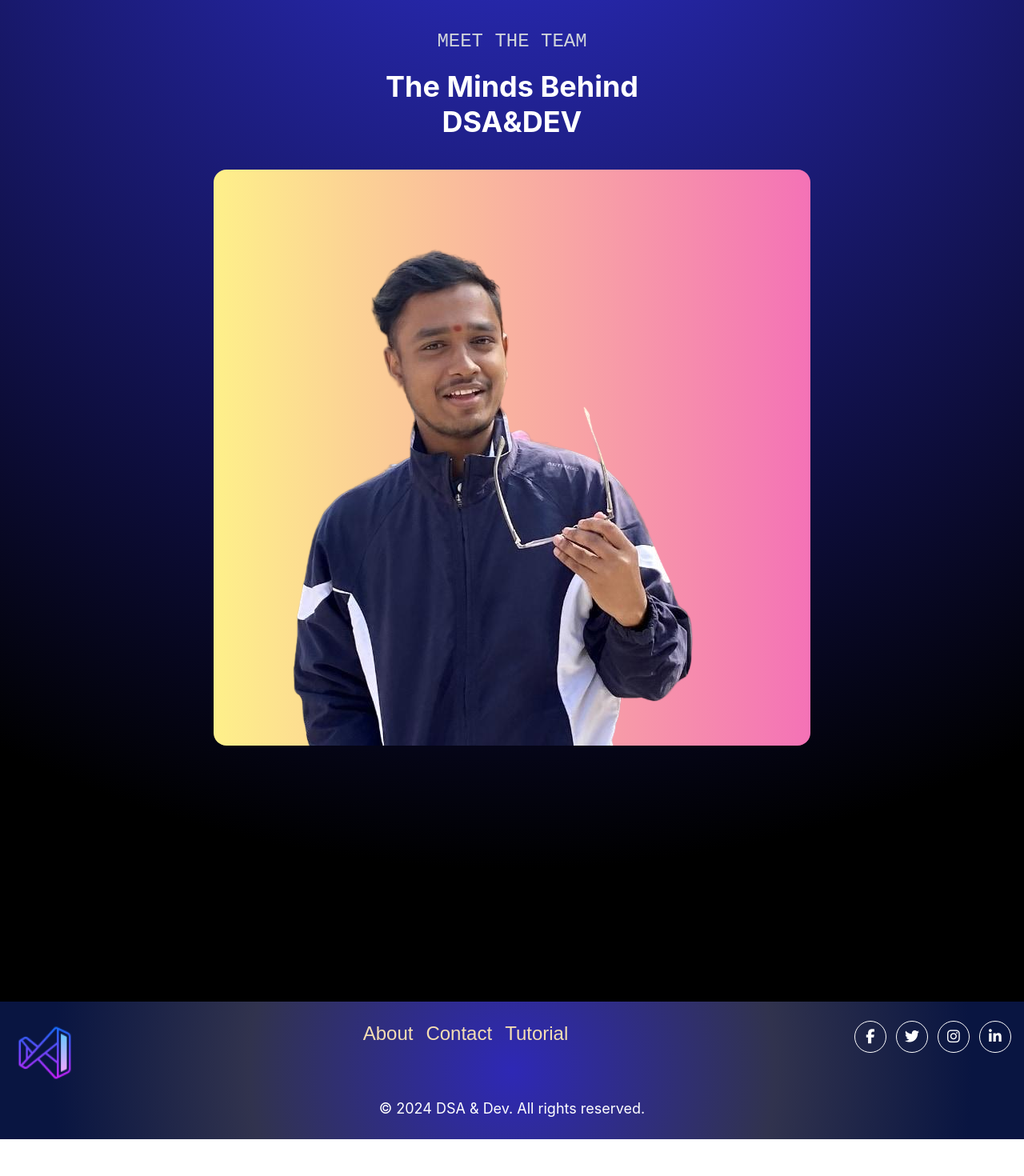
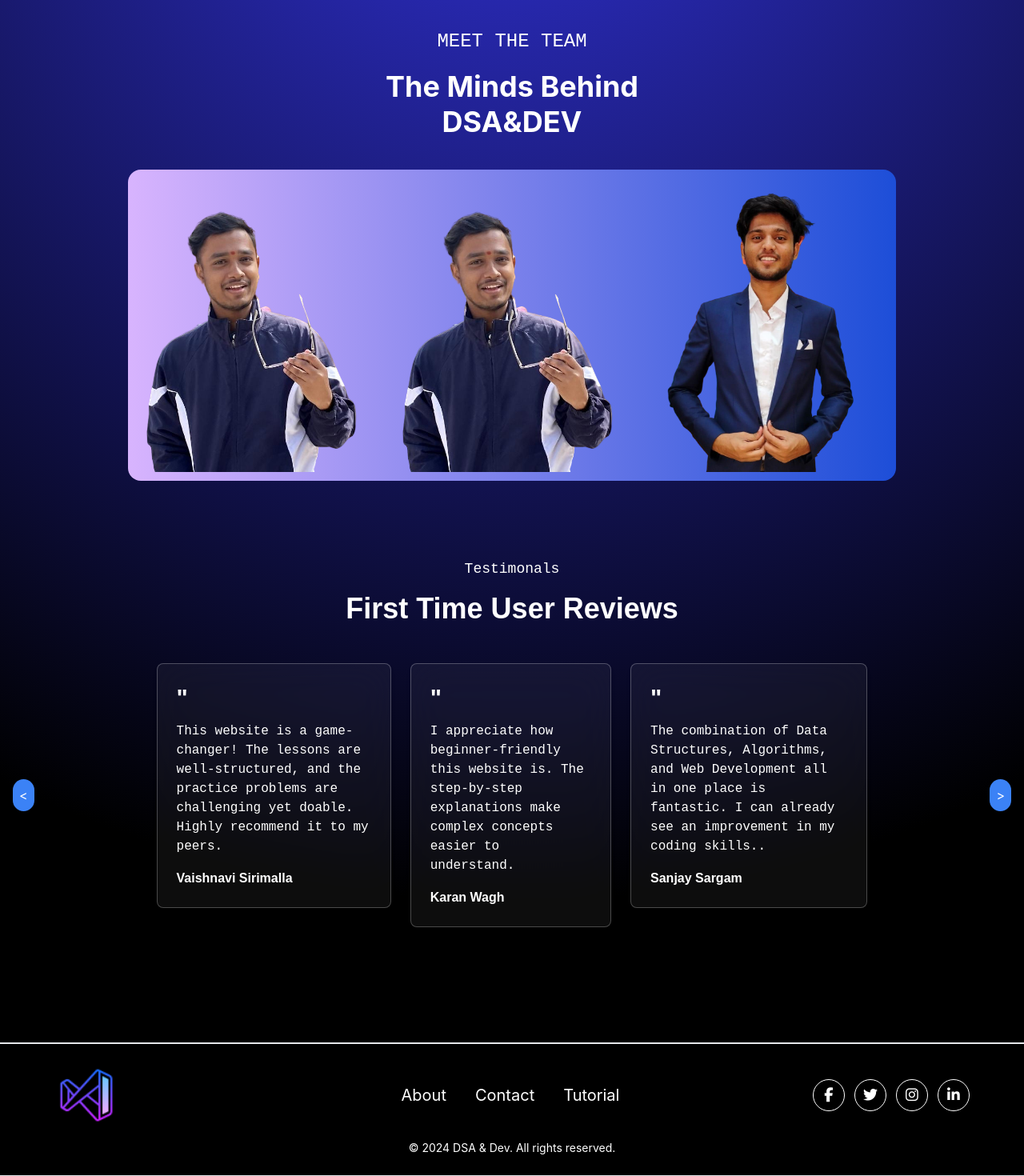
Before and after one commit to VAISHNA1102/DSAandDEV, a React (Create React App) app: page / in a window 1280 px wide. Shown: the part 2094-3564 px from the top of the page at 80% size. Before the commit the page ends 3518 px from the top, so only its background shows below. Built offline with nearby package versions, Linux system fonts and the light colour scheme.

Commit message:
Review components added

```diff
--- a/src/components/Footer.js
+++ b/src/components/Footer.js
@@ -5,19 +5,16 @@
 
 const Footer = () => {
     return (
-        <footer className="text-white py-6" style={{
-            background: 'rgb(46,40,181)',
-            background: 'radial-gradient(circle, rgba(46,40,181,1) 0%, rgba(49,51,78,1) 51%, rgba(9,21,65,1) 89%)'
-        }}>
+        <footer className="text-white py-6 border-b border-t-2">
             <div className="container mx-auto px-4">
-                <div className="flex flex-col md:flex-row justify-between items-center md:items-start mb-4">
+                <div className="flex flex-col md:flex-row justify-between items-center md:items-center mb-4 md:w-11/12 md:mx-auto">
                     <div className="mb-4 md:mb-0">
                         <img src={logo} className="h-20 mx-auto md:mx-0" alt="Logo" />
                     </div>
-                    <div className="space-x-0 md:space-x-4 mb-4 md:mb-0 text-center md:text-left">
-                        <a href="#" className="back block md:inline md:text-2xl ">About</a>
-                        <a href="#" className="back block md:inline md:text-2xl ">Contact</a>
-                        <a href="#" className="back block md:inline md:text-2xl ">Tutorial</a>
+                    <div className="space-x-0 md:space-x-1 mb-4 md:mb-0 text-center md:text-left space-y-2 md:ml-28">
+                        <a href="/" className="hover:bg-gradient-to-r from-purple-300 to-blue-700 px-4 hover:text-black block md:inline hover:rounded-md md:text-xl">About</a>
+                        <a href="/" className="hover:bg-gradient-to-r from-purple-300 to-blue-700 px-4 hover:text-black block md:inline hover:rounded-md md:text-xl ">Contact</a>
+                        <a href="/" className="hover:bg-gradient-to-r from-purple-300 to-blue-700 px-4 hover:text-black block md:inline hover:rounded-md md:text-xl ">Tutorial</a>
                     </div>
                     <div className="flex justify-center md:justify-start space-x-4 sm:space-x-3 xs:space-x-2">
                         <a href="https://www.facebook.com" className="icons" target="_blank" rel="noopener noreferrer">
@@ -34,7 +31,7 @@
                         </a>
                     </div>
                 </div>
-                <div className="text-sm text-center md:text-lg">
+                <div className="text-sm text-center">
                     &copy; {new Date().getFullYear()} DSA & Dev. All rights reserved.
                 </div>
             </div>
--- a/src/components/Home.js
+++ b/src/components/Home.js
@@ -5,6 +5,7 @@
 import Info from './Info'
 import Team from './Team'
 import Footer from './Footer'
+import Testimonals from './Testimonals'
 
 function Home() {
   return (
@@ -14,6 +15,7 @@
       <Details/>
       <Info/>
       <Team/>
+      <Testimonals/>
       <Footer/>
     </div>
   )
--- /dev/null
+++ b/src/components/Reviews.js
@@ -0,0 +1,85 @@
+import React, { useState,useEffect } from 'react';
+
+const reviews = [
+  {
+    review: "This website is a game-changer! The lessons are well-structured, and the practice problems are challenging yet doable. Highly recommend it to my peers.",
+    name: "Vaishnavi Sirimalla"
+  },
+  {
+    review: "I appreciate how beginner-friendly this website is. The step-by-step explanations make complex concepts easier to understand.",
+    name: "Karan Wagh"
+  },
+  {
+    review: "The combination of Data Structures, Algorithms, and Web Development all in one place is fantastic. I can already see an improvement in my coding skills..",
+    name: "Sanjay Sargam"
+  },
+  {
+    review: "The UI is clean and intuitive, which makes navigating through the lessons and exercises a breeze. I love how I can track my progress.",
+    name: "Tina Dalvi"
+  }
+];
+
+const ReviewCard = ({ review, name }) => (
+  <div className="glass text-white p-6 rounded-lg shadow-md max-w-sm mx-auto h-full flex flex-col">
+    <p className="text-3xl manropeFontFamily  font-bold mb-3">"</p>
+    <p className="mb-4 flex-grow inconsolataFontFamily font-light ">{review}</p>
+    <p className="font-bold manropeFontFamily">{name}</p>
+  </div>
+);
+
+const Reviews = () => {
+  const [currentIndex, setCurrentIndex] = useState(0);
+
+  const nextSlide = () => {
+    setCurrentIndex((prevIndex) => (prevIndex + 1) % reviews.length);
+  };
+
+  const prevSlide = () => {
+    setCurrentIndex((prevIndex) => (prevIndex - 1 + reviews.length) % reviews.length);
+  };
+
+  const [mobile, setMobile] = useState(window.innerWidth < 768);
+  const handleResize = () => {
+    setMobile(window.innerWidth < 768);
+  };
+
+  useEffect(() => {
+    window.addEventListener('resize', handleResize);
+    return () => {
+      window.removeEventListener('resize', handleResize);
+    };
+  }, []);
+
+  return (
+    <div className="py-12 relative mb-24 md:mb-34">
+      <div className="container mx-auto px-15 md:w-10/12 ">
+        {mobile && <div className="flex justify-center w-10/12 mx-auto md:gap-6">
+          {[1].map((offset) => {
+            const index = (currentIndex + offset) % reviews.length;
+            return <ReviewCard key={index} {...reviews[index]} />;
+          })}
+        </div>}
+        {!mobile && <div className="flex justify-center w-10/12 mx-auto md:gap-6">
+          {[0,1,2].map((offset) => {
+            const index = (currentIndex + offset) % reviews.length;
+            return <ReviewCard key={index} {...reviews[index]} />;
+          })}
+        </div>}
+      </div>
+      <button
+        onClick={prevSlide}
+        className="absolute left-4 top-1/2 transform -translate-y-1/2 bg-blue-500 text-white p-2 rounded-full"
+      >
+        &lt;
+      </button>
+      <button
+        onClick={nextSlide}
+        className="absolute right-4 top-1/2 transform -translate-y-1/2 bg-blue-500 text-white p-2 rounded-full"
+      >
+        &gt;
+      </button>
+    </div>
+  );
+};
+
+export default Reviews;
--- a/src/components/Team.js
+++ b/src/components/Team.js
@@ -1,18 +1,20 @@
 import React from 'react'
 import Bg from '../assets/Bg.png'
+import Vbg from '../assets/Vbg.png'
+import Sbg from '../assets/Sbg.png'
 
 function Team() {
   return (
     <div  className='flex flex-col justify-center items-center mt-24'>
-        <div className='text-2xl inconsolataFontFamily text-gray-300 md:4xl'>MEET THE TEAM</div>
+        <div className='text-2xl inconsolataFontFamily text-white md:4xl'>MEET THE TEAM</div>
         <div className='flex flex-col justify-center gap-y-1 text-white text-4xl font-bold  mt-5 md:5xl'>
             <div className='text-center'>The Minds Behind</div>
             <div className='text-center'>DSA&DEV</div>
         </div>
-        <div className='bg-gradient-to-r from-yellow-200 to-pink-400 w-7/12 rounded-2xl mb-80 mt-10'>
-            <div className='object-contain'>
-                <img src={Bg} alt="Team member" />
-            </div>
+        <div className=' w-9/12  rounded-2xl mb-24 mt-10 md:flex-row flex flex-col gap-y-8 bg-gradient-to-r from-purple-300 to-blue-700'>
+            <div className='imgg'></div>
+            <div className='imgv'></div>
+            <div className='imgs'></div>
         </div>
     </div>
   )
--- /dev/null
+++ b/src/components/Testimonals.js
@@ -0,0 +1,14 @@
+import React from 'react'
+import Reviews from './Reviews'
+
+const Testimonals = () => {
+  return (
+    <div className=''>
+      <h4 className='text-center inconsolataFontFamily font-light text-white md:text-lg'>Testimonals</h4>
+      <h1 className='manropeFontFamily font-bold text-2xl md:text-4xl text-center mt-4 text-white'>First Time User Reviews</h1>
+      <Reviews/>
+    </div>
+  )
+}
+
+export default Testimonals
--- a/src/index.css
+++ b/src/index.css
@@ -81,6 +81,7 @@
   font-size: 20px;
   text-decoration: underline;
 }
+
 .icons {
   font-size: 18px;
   border: 1px solid white;
@@ -94,8 +95,8 @@
 }
 
 .icons:hover {
-  color: rgb(203, 160, 114);
-  background-color: rgba(255, 255, 255, 0.1);
+  color: rgb(203, 114, 114);
+  background-color: linear-gradient(to right, #D8B4FE, #1E3A8A);
 }
 
 /* Responsive adjustments */
@@ -114,3 +115,66 @@
     height: 30px;
   }
 }
+
+.imgg{
+  overflow: visible;
+    margin: 0px 0px 11px;
+    padding: 0px;
+    width: 100%;
+    height: 378.378px;
+    float: none;
+    clear: none;
+    z-index: 9;
+    border-radius: 20px;
+    position: relative;
+    vertical-align: inherit;
+    transform-origin: 50% 50%;
+    transform: translate(0px, 0px);
+    display: block;
+    background: url('/src/assets/Bg.png') 50% 50% / cover no-repeat content-box transparent;
+    visibility: inherit;
+    opacity: 1;
+    pointer-events: auto;
+}
+
+.imgv{
+  overflow: visible;
+    margin: 0px 0px 11px;
+    padding: 0px;
+    width: 100%;
+    height: 378.378px;
+    float: none;
+    clear: none;
+    z-index: 9;
+    border-radius: 20px;
+    position: relative;
+    vertical-align: inherit;
+    transform-origin: 50% 50%;
+    transform: translate(0px, 0px);
+    display: block;
+    background: url('/src/assets/Bg.png') 50% 50% / cover no-repeat content-box transparent;
+    visibility: inherit;
+    opacity: 1;
+    pointer-events: auto;
+}
+
+.imgs{
+  overflow: visible;
+    margin: 0px 0px 11px;
+    padding: 0px;
+    width: 100%;
+    height: 378.378px;
+    float: none;
+    clear: none;
+    z-index: 9;
+    border-radius: 20px;
+    position: relative;
+    vertical-align: inherit;
+    transform-origin: 50% 50%;
+    transform: translate(0px, 0px);
+    display: block;
+    background: url('/src/assets/Sbg.png') 50% 50% / cover no-repeat content-box transparent;
+    visibility: inherit;
+    opacity: 1;
+    pointer-events: auto;
+}
```
Also changed, not shown: src/assets/Sbg.png (added), src/assets/Vbg.png (added).
